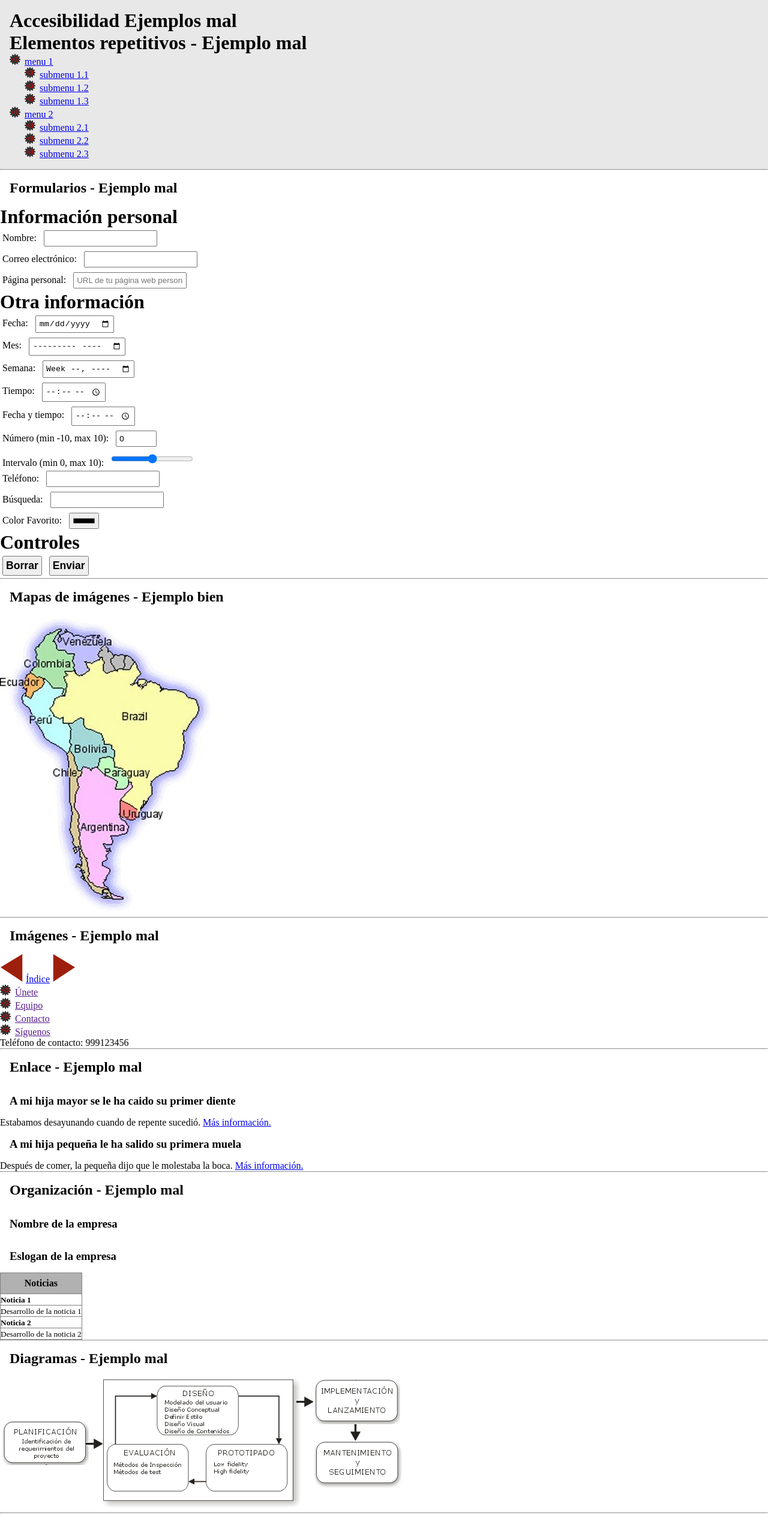
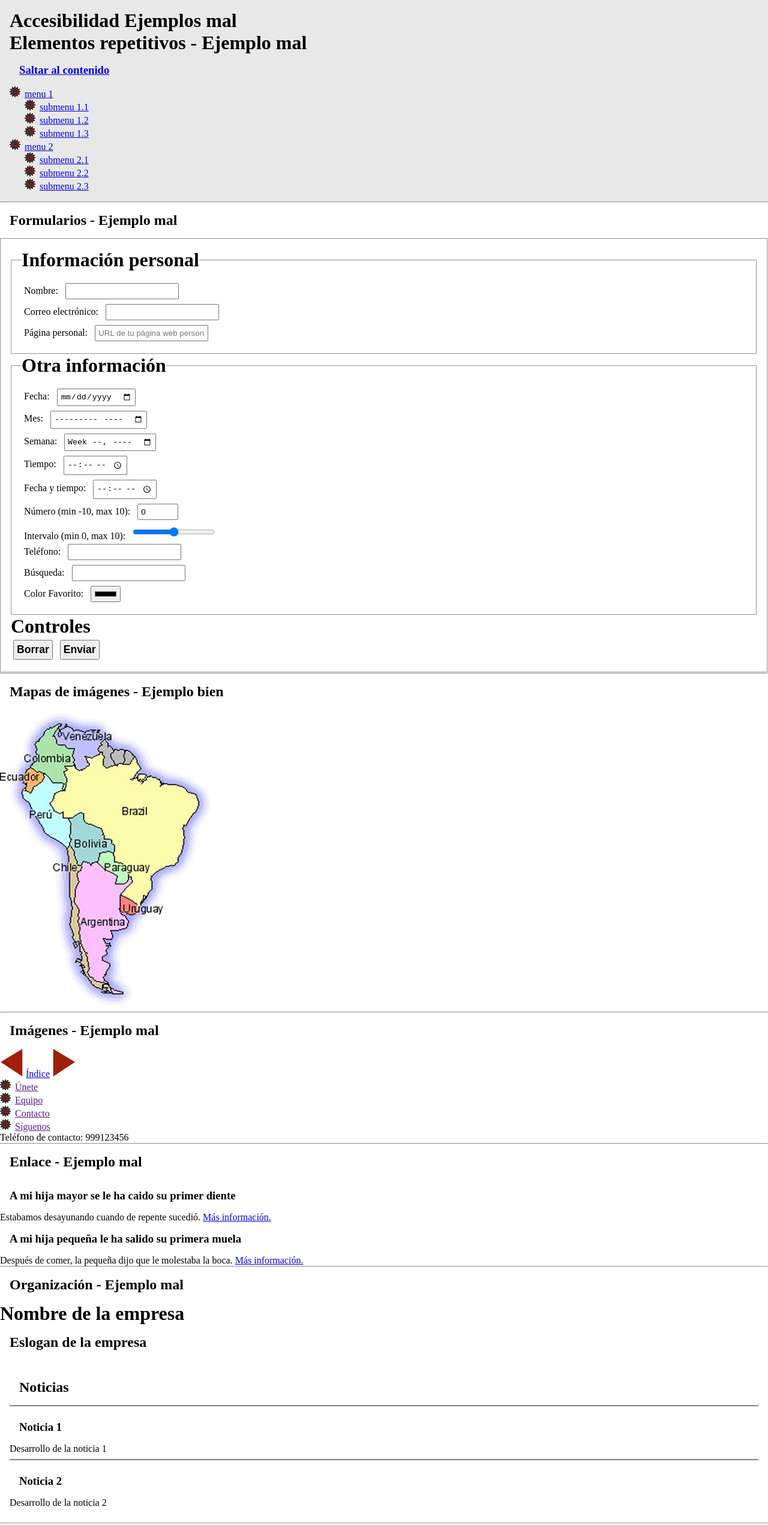
Before and after one commit to danifdezr/DIW_FERNANDEZ_RODRIGUEZ_DANIEL, a plain HTML site: page DIW02-T1-Corregir errores/index.html in a window 1280 px wide. Shown: the top 2543 px of the page at 60% size. Drawn offline with Linux system fonts and the light colour scheme; files whose address does not match are found by name.

Commit message:
Ejercicio 1 accesibilidad v2

```diff
--- a/DIW02-T1-Corregir errores/css/estilos.css
+++ b/DIW02-T1-Corregir errores/css/estilos.css
@@ -52,6 +52,13 @@ a:active {
   position: relative;
 }
 
+span {
+  position: absolute;
+  left: -9999em;
+  width: 1px;
+  overflow: hidden;
+}
+
 /*=============================================
 =            Estilos para el scronly de los enlaces            =
 =============================================*/
@@ -79,8 +86,8 @@ a:active span.sronly:before {
 /*=====  End of Scronly de los enlaces  ======*/
 
 .importante {
-  background-color: #333;
-  color: #ccc;
+  background-color: black;
+  color: white;
 }
 .etiqueta {
   display: block;
--- a/DIW02-T1-Corregir errores/index.html
+++ b/DIW02-T1-Corregir errores/index.html
@@ -14,10 +14,14 @@
   <h1>Accesibilidad Ejemplos mal</h1>
 
   <h1>Elementos repetitivos - Ejemplo mal</h1>
-
+  <nav>
+    <a href="#salto">
+      <h3>Saltar al contenido</h3>
+    </a>
+  </nav>
   <nav>
     <ul>
-      <li><a href="#">menu 1</a>
+      <li><a href="#" >menu 1</a>
         <ul>
           <li><a href="#">submenu 1.1</a></li>
           <li><a href="#">submenu 1.2</a></li>
@@ -36,12 +40,13 @@
 </div>
   <hr />
 
-  <h2>Formularios - Ejemplo mal</h2>
+  <h2 id="salto">Formularios - Ejemplo mal</h2>
 
   <form method="post" action="#">
-    <p>
-      <strong>Información personal</strong>
-    </p>
+    <fieldset>
+
+      <fieldset>
+        <legend><strong>Información personal</strong></legend>
         <p>
           <label for="nombre">Nombre:</label>
           <input type="text" id="nombre" required />
@@ -54,9 +59,10 @@
           <label for="enlace">Página personal:</label>
           <input type="url" id="enlace" placeholder="URL de tu página web personal" />
         </p>
+      </fieldset>
 
-    <p><strong>Otra información</strong></p>
-
+      <fieldset>
+        <legend><strong>Otra información</strong></legend>
         <p>
           <label for="fecha">Fecha:</label>
           <input type="date" id="fecha" />
@@ -98,9 +104,12 @@
           <input type="color" id="color"/>
         </p>
 
+      </fieldset>
+
       <p><strong>Controles</strong></p>
       <input type="reset" value="Borrar" />
       <input type="submit" value="Enviar" />
+    </fieldset>
   </form>
 
   <hr />
@@ -166,36 +175,29 @@
 
   <h2>Organización - Ejemplo mal</h2>
 
-  <h3>Nombre de la empresa</h3>
-  <h3>Eslogan de la empresa</h3>
-
-  <table>
-
-    <thead>
-      <th>Noticias</th>
-    </thead>
-    <tbody>
-      <tr>
-        <td><small><b>Noticia 1</b></small></td>
-      </tr>
-      <tr>
-        <td><small>Desarrollo de la noticia 1</small></td>
-      </tr>
-      <tr>
-        <td><small><b>Noticia 2</b></small></td>
-      </tr>
-      <tr>
-        <td><small>Desarrollo de la noticia 2</small></td>
-      </tr>
-    </tbody>
-  </table>
+  <header>
+    <h1>Nombre de la empresa</h1>
+    <h2 id="eslogan">Eslogan de la empresa</h2>
+  </header>
+  <section>
+    <h2>Noticias</h2>
+    <article>
+      <h3>Noticia 1</h3>
+        <p>Desarrollo de la noticia 1</p>
+    </article>
+    <article>
+      <h3>Noticia 2</h3>
+        <p>Desarrollo de la noticia 2</p>
+    </article>
+  </section>
 
   <hr />
 
   <h2>Diagramas - Ejemplo mal</h2>
 
-  <img src="./img/disenio-centrado-usuario.png" alt="Diagrama de Diseño Centrado en el Usuario">
-
+  <img src="./img/disenio-centrado-usuario.png" alt="Diagrama de Diseño Centrado en el Usuario" longdesc="#descripcion1">
+  <span id="descripcion1">El Diseño Centrado en el usuario tiene varias fases: planificación, diseño, prototipado, evaluación,
+  implementación y lanzamiento, mantenimiento y seguimiento</span>
   <hr />
 
   <h2>Tablas - Ejemplo mal</h2>
@@ -277,7 +279,7 @@
 
   <h2>WAI-ARIA - Botón que actualizar valor - Ejemplo mal</h2>
 
-  <button id="obtener-random" type="button" title="Obtener Random">Obtener Random</button>
+  <button id="obtener-random" type="button" title="Obtener-Random">Obtener Random</button>
   <span id="random">0</span>
 
   <hr />
```
Lines whose indentation alone changed are shown as unchanged.
